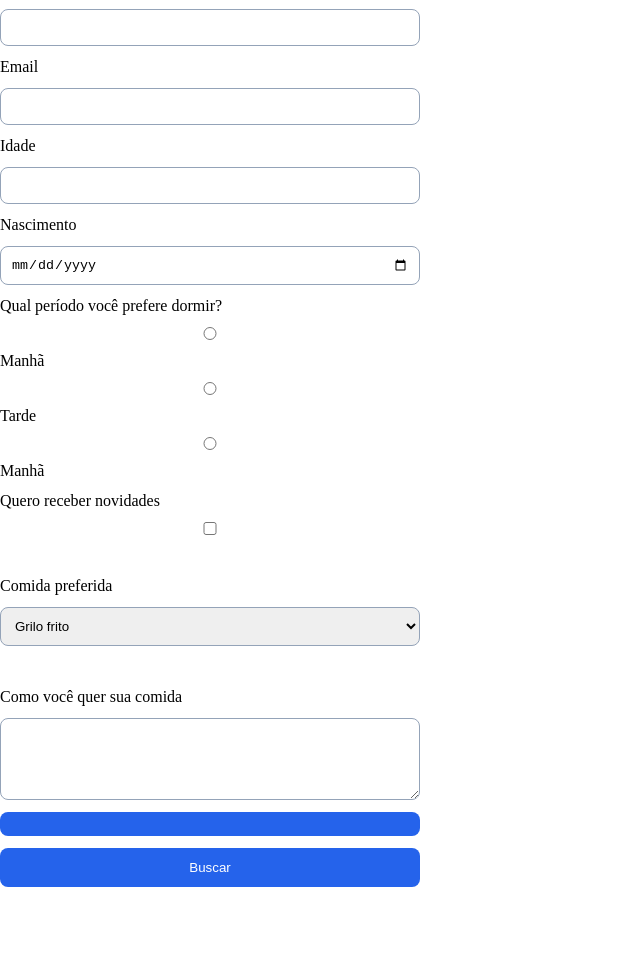
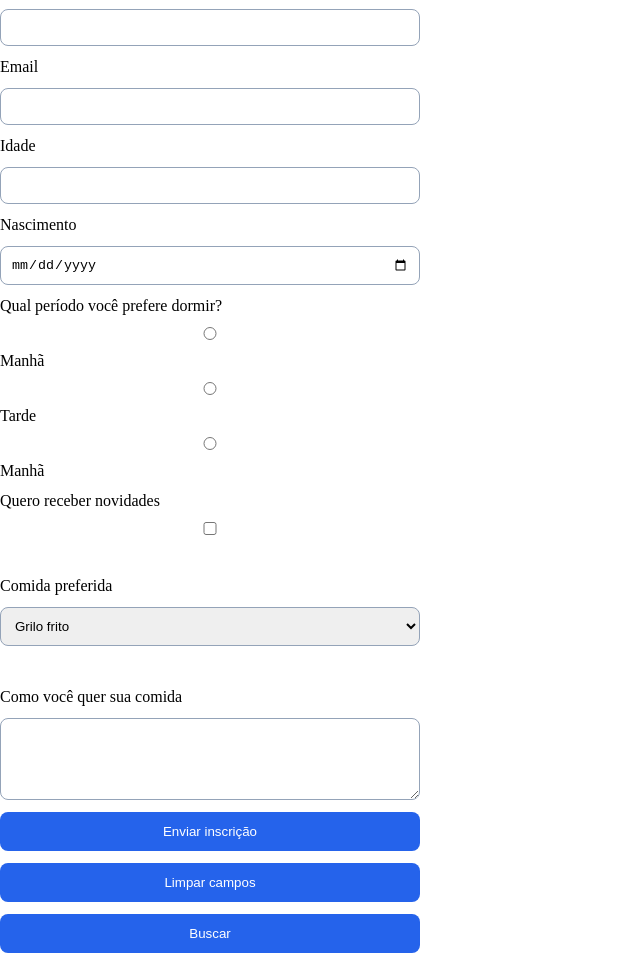
Before and after one commit to kgtbra-dev/HTML-CSS-de-formularios, a plain HTML site: page index.html in a window 1280 px wide. Shown: the part 58-1011 px from the top of the page, without its empty margins (0-640 px from the left). Before the commit the page ends 945 px from the top, so only its background shows below. Drawn offline with Linux system fonts and the light colour scheme.

Commit message:
feat: adicionando botão de submiit and clear

```diff
--- a/index.html
+++ b/index.html
@@ -50,7 +50,8 @@
 
 
 
-    <button type=""></button>
+    <button type="submit">Enviar inscrição</button>
+    <button type="reset">Limpar campos</button>
     <button type="submit">Buscar</button>
     </form>
 </body>
```
